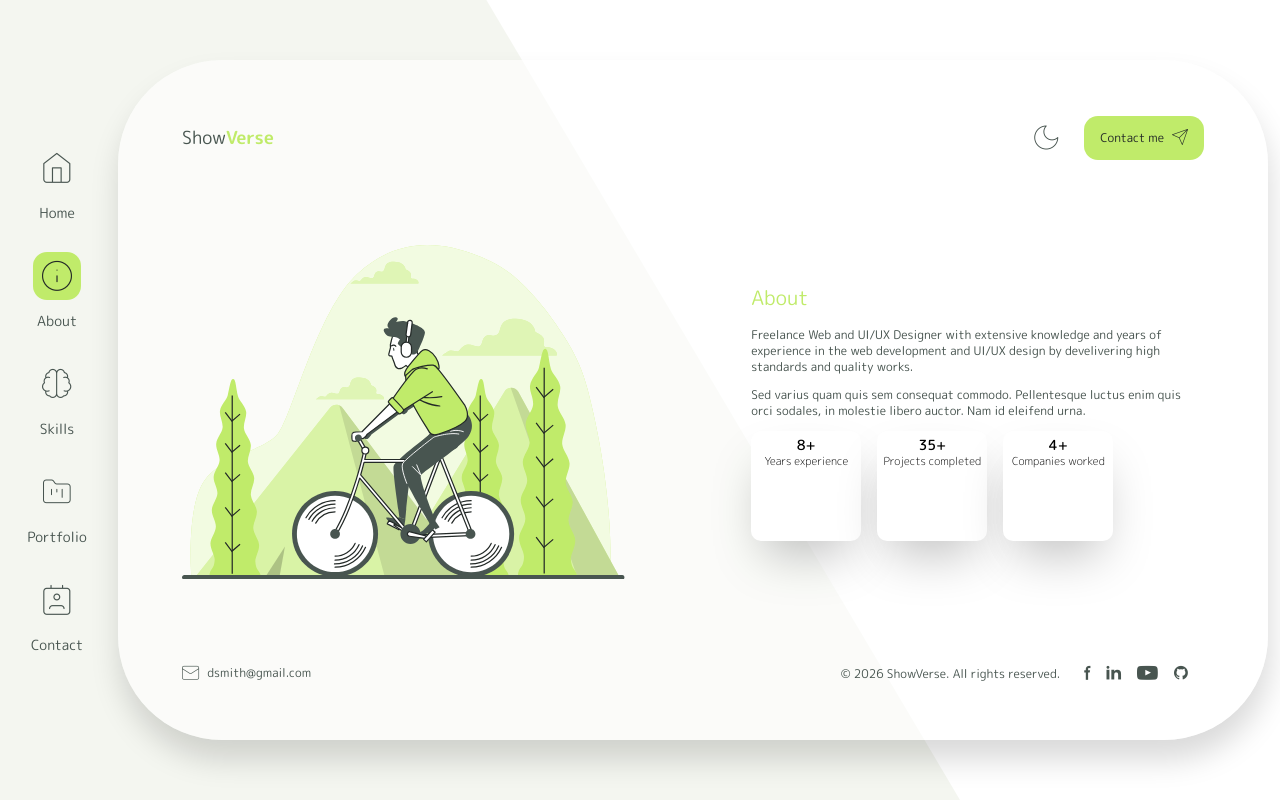
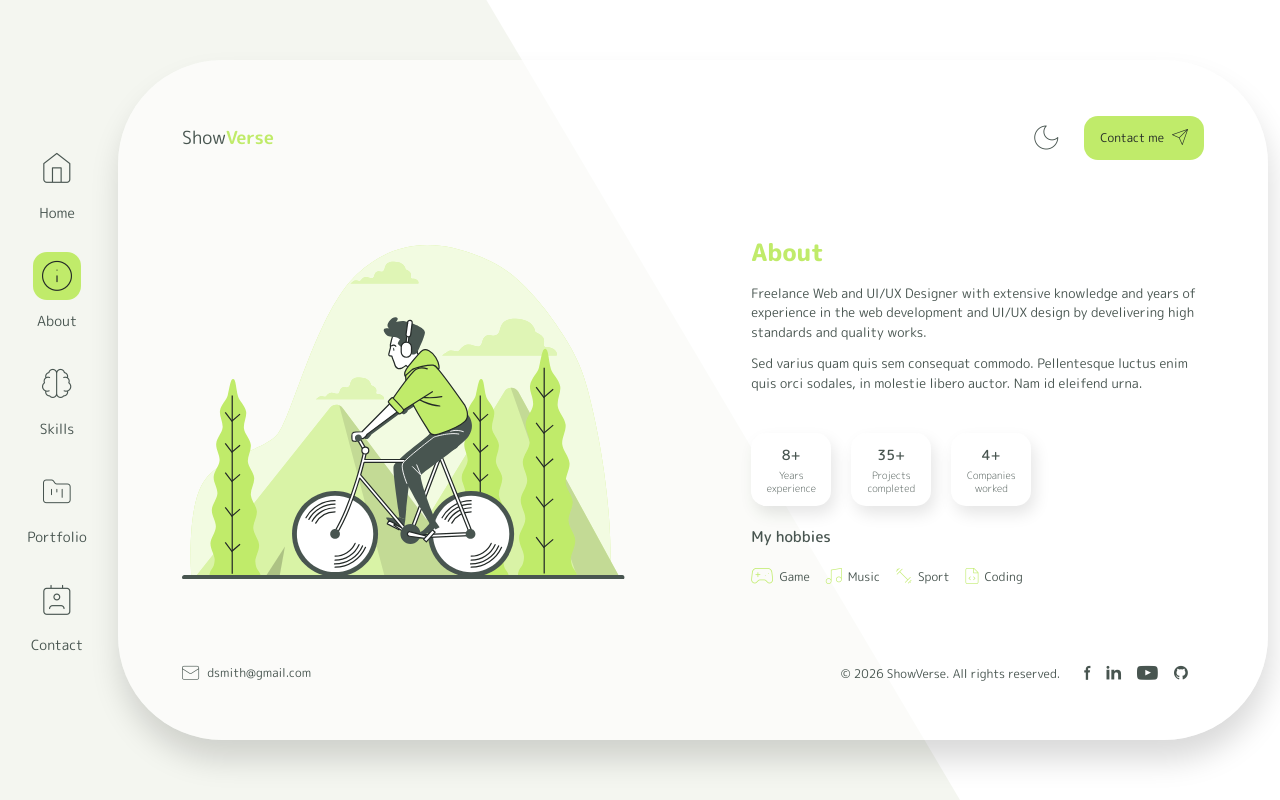
Before and after one commit to DeanNab175/showverse, a Next.js app: page /about in a window 1280 px wide. Built offline with nearby package versions, Linux system fonts and the light colour scheme.

Commit message:
fix page content height on larger screen, add some border radius, font size and shadow custom classes, add hobbies component

```diff
--- a/src/app/globals.css
+++ b/src/app/globals.css
@@ -5,6 +5,7 @@
 @import "tw-animate-css";
 
 @custom-variant dark (&:is(.dark *));
+@custom-variant tall (@media (min-height: 1201px));
 
 :root {
   --primary-font: "M PLUS Rounded 1c", sans-serif;
@@ -226,12 +227,18 @@
   --color-card-foreground: var(--card-foreground);
   --color-card: var(--card);
 
-  --radius-sm: calc(var(--radius) - 4px);
-  --radius-md: calc(var(--radius) - 2px);
-  --radius-lg: var(--radius);
-  --radius-xl: calc(var(--radius) + 4px);
+  --radius-sm: calc(var(--radius) - 4px); /* 6px */
+  --radius-md: calc(var(--radius) - 2px); /* 8px */
+  --radius-lg: var(--radius); /* 10px */
+  --radius-xl: calc(var(--radius) + 4px); /* 14px */
+  --radius-xl-plus: calc(var(--radius) + 5px); /* 15px */
 
-  --text-tiny: 0.6875rem;
+  --text-tiny: 0.625rem; /* 10px */
+  --text-tiny-plus: 0.6875rem; /* 11px */
+  --text-xs-plus: 0.8125rem; /* 13px */
+  --text-sm-plus: 0.9375rem; /* 15px */
+
+  --shadow-card-sm: 4px 8px 16px rgba(0, 0, 0, 0.1);
 }
 
 @layer base {
--- a/src/app/layout.tsx
+++ b/src/app/layout.tsx
@@ -46,7 +46,7 @@ export default function RootLayout({ children }: Readonly<RootLayoutProps>) {
         <Providers>
           <div className="main-content-shape bg-surface-bg fixed w-full h-full -z-[1]"></div>
           <main className="container mx-auto px-3 flex items-center min-h-screen">
-            <div className="grid gap-4 w-full h-[85vh] grid-rows-[1fr_auto] lg:grid-rows-none lg:grid-cols-9 xl:grid-cols-12 lg:max-h-[60rem] xl:max-h-[63rem]">
+            <div className="grid gap-4 w-full h-[85vh] tall:h-[1040px] grid-rows-[1fr_auto] lg:grid-rows-none lg:grid-cols-9 xl:grid-cols-12">
               <div className="lg:col-start-1 lg:col-end-2">
                 <NavbarComponent />
               </div>
--- a/src/components/contents/about-content.tsx
+++ b/src/components/contents/about-content.tsx
@@ -11,6 +11,7 @@ import AboutIllustration from "../illustrations/about-illustration";
 
 import aboutData from "@/constants/data/about";
 import ExperienceContent from "../experience/experience-content";
+import HobbyContent from "../hobby/hobby-content";
 
 gsap.registerPlugin(useGSAP);
 
@@ -32,7 +33,10 @@ function AboutContent() {
 
       setEntryAnimations((tl) => {
         const q = gsap.utils.selector(sectionRef);
-        const textItems = q(".home-text");
+        const textItems = q(".text-transition");
+        const cards = q(".experience-card");
+        const hobbyTitle = q(".hobby-text-transition");
+        const hobbyItem = q(".hobby-item");
 
         if (imageRef.current) {
           tl.from(imageRef.current, {
@@ -46,6 +50,31 @@ function AboutContent() {
         tl.from(textItems, {
           opacity: 0,
           y: 16,
+          duration: 0.3,
+          ease: "power2.out",
+          stagger: 0.15,
+        });
+
+        tl.from(cards, {
+          opacity: 0,
+          y: 20,
+          rotate: 10,
+          duration: 0.3,
+          ease: "power2.out",
+          stagger: 0.15,
+        });
+
+        tl.from(hobbyTitle, {
+          opacity: 0,
+          y: 16,
+          duration: 0.3,
+          ease: "power2.out",
+        });
+
+        tl.from(hobbyItem, {
+          opacity: 0,
+          y: 20,
+          rotate: 10,
           duration: 0.3,
           ease: "power2.out",
           stagger: 0.15,
@@ -69,41 +98,28 @@ function AboutContent() {
           </article>
 
           <article className="content">
-            <h1 className="home-text text-xl mb-4 text-primary">
+            <h1 className="text-transition text-2xl font-extrabold mb-4 text-primary">
               {content.pageTitle}
             </h1>
 
             {content.paragraphs.map((paragraph, i) => (
-              <p key={i} className="home-text text-xs mb-3">
+              <p key={i} className="text-transition text-xs-plus mb-3">
                 {paragraph}
               </p>
             ))}
 
-            {/* <p className="home-text text-xs mb-3">
-              Lorem ipsum dolor sit amet, consectetur adipiscing elit. Etiam
-              euismod erat non erat feugiat, nec volutpat dolor faucibus. In
-              pharetra tortor non metus ultrices molestie. Aliquam quis
-              sollicitudin velit. Etiam enim tortor, aliquet et fringilla non,
-              facilisis in mauris. Maecenas aliquet vel odio in vulputate.
-              Vivamus venenatis sed justo et ultrices. Nulla a augue ut urna
-              scelerisque imperdiet. Curabitur sed vehicula neque, ut placerat
-              sapien. Proin in mauris sodales, hendrerit mi in, varius lacus.
-              Maecenas sed cursus magna.
-            </p>
-            <p className="home-text text-xs mb-3">
-              Lorem ipsum dolor sit amet, consectetur adipiscing elit. Etiam
-              euismod erat non erat feugiat, nec volutpat dolor faucibus. In
-              pharetra tortor non metus ultrices molestie. Aliquam quis
-              sollicitudin velit. Etiam enim tortor, aliquet et fringilla non,
-              facilisis in mauris. Maecenas aliquet vel odio in vulputate.
-              Vivamus venenatis sed justo et ultrices. Nulla a augue ut urna
-              scelerisque imperdiet. Curabitur sed vehicula neque, ut placerat
-              sapien. Proin in mauris sodales, hendrerit mi in, varius lacus.
-              Maecenas sed cursus magna.
-            </p> */}
+            {content.experiences && (
+              <div className="mt-10 mb-5">
+                <ExperienceContent experiences={content.experiences} />
+              </div>
+            )}
 
-            {content.experiences && (
-              <ExperienceContent experiences={content.experiences} />
+            <h2 className="hobby-text-transition text-sm-plus font-medium mb-4">
+              {content.hobby.title}
+            </h2>
+
+            {content.hobby.list.length > 0 && (
+              <HobbyContent hobbies={content.hobby.list} />
             )}
 
             {/* <div className="button-link">
--- a/src/components/contents/home-content.tsx
+++ b/src/components/contents/home-content.tsx
@@ -74,7 +74,7 @@ function HomeContent() {
           <article className="content">
             <div className="max-w-9/12">
               <h6 className="home-text text-xs">{content.greetMessage}</h6>
-              <h1 className="home-text text-4xl -ml-0.5 mb-4 text-primary">
+              <h1 className="home-text text-4xl -ml-0.5 mb-4 text-primary font-extrabold">
                 {content.name}
               </h1>
               <h2 className="home-text text-base mb-1.5">{content.jobTitle}</h2>
--- a/src/components/experience/experience-card.tsx
+++ b/src/components/experience/experience-card.tsx
@@ -6,17 +6,17 @@ interface ExperienceCardProps {
 
 function ExperienceCard({ experience }: ExperienceCardProps) {
   return (
-    <div
+    <article
       key={experience.description}
-      className="experience-card aspect-square bg-white shadow-2xl rounded-lg p-1 text-center"
+      className="experience-card w-20 bg-background shadow-card-sm rounded-xl-plus p-3 text-center text-body-txt"
     >
-      <p className="experience-total text-sm font-medium">
+      <p className="experience-total text-sm font-medium mb-1">
         {experience.total}+
       </p>
       <p className="experience-description text-tiny font-light leading-tight">
         {experience.description}
       </p>
-    </div>
+    </article>
   );
 }
 
--- a/src/components/experience/experience-content.tsx
+++ b/src/components/experience/experience-content.tsx
@@ -6,12 +6,14 @@ interface ExperienceContentProps {
 }
 
 function ExperienceContent({ experiences }: ExperienceContentProps) {
+  if (!experiences) return;
+
   return (
-    <div className="experiences w-4/5 grid grid-cols-3 gap-4">
+    <section className="experiences flex flex-wrap gap-5">
       {experiences.map((experience) => (
-        <ExperienceCard key={experience.description} experience={experience} />
+        <ExperienceCard key={experience.id} experience={experience} />
       ))}
-    </div>
+    </section>
   );
 }
 
--- /dev/null
+++ b/src/components/hobby/hobby-content.tsx
@@ -0,0 +1,19 @@
+import HobbyItem from "./hobby-item";
+
+interface HobbyContentProps {
+  hobbies: HobbyItemType[];
+}
+
+function HobbyContent({ hobbies }: HobbyContentProps) {
+  if (!hobbies) return null;
+
+  return (
+    <section className="hobbies flex items-center gap-4">
+      {hobbies.map((hobby) => (
+        <HobbyItem key={hobby.id} hobby={hobby} />
+      ))}
+    </section>
+  );
+}
+
+export default HobbyContent;
--- /dev/null
+++ b/src/components/hobby/hobby-item.tsx
@@ -0,0 +1,16 @@
+interface HobbyItemProps {
+  hobby: HobbyItemType;
+}
+
+function HobbyItem({ hobby }: HobbyItemProps) {
+  return (
+    <div className="hobby-item grid gap-1.5 grid-flow-col auto-cols-max items-center">
+      <span className="text-primary text-base">
+        <i className={hobby.iconClass}></i>
+      </span>
+      <span className="text-xs text-body-txt">{hobby.label}</span>
+    </div>
+  );
+}
+
+export default HobbyItem;
--- a/src/constants/data/about.ts
+++ b/src/constants/data/about.ts
@@ -8,10 +8,19 @@ const aboutData = [
         "Sed varius quam quis sem consequat commodo. Pellentesque luctus enim quis orci sodales, in molestie libero auctor. Nam id eleifend urna.",
       ],
       experiences: [
-        { total: 8, description: "Years experience" },
-        { total: 35, description: "Projects completed" },
-        { total: 4, description: "Companies worked" },
+        { id: 1, total: 8, description: "Years experience" },
+        { id: 2, total: 35, description: "Projects completed" },
+        { id: 3, total: 4, description: "Companies worked" },
       ],
+      hobby: {
+        title: "My hobbies",
+        list: [
+          { id: 1, label: "Game", iconClass: "icon-game" },
+          { id: 2, label: "Music", iconClass: "icon-music" },
+          { id: 3, label: "Sport", iconClass: "icon-sport" },
+          { id: 4, label: "Coding", iconClass: "icon-coding" },
+        ],
+      },
     },
   },
 ];
--- a/src/types/experience-types.ts
+++ b/src/types/experience-types.ts
@@ -1,4 +1,5 @@
 export type ExperienceType = {
+  id: number;
   total: number;
   description: string;
 };
--- /dev/null
+++ b/src/types/hobby-types.ts
@@ -0,0 +1,5 @@
+type HobbyItemType = {
+  id: number;
+  label: string;
+  iconClass: string;
+};
```
